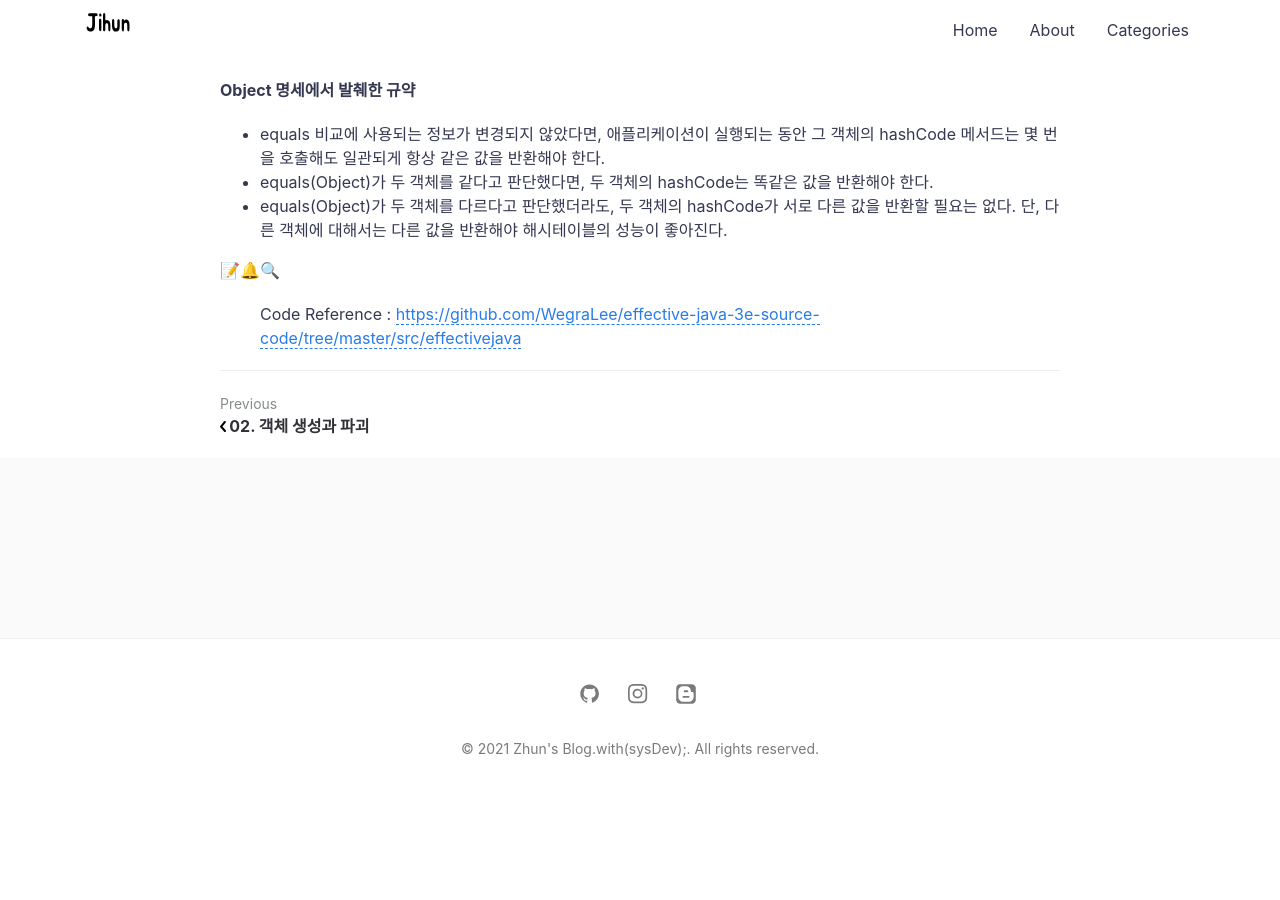
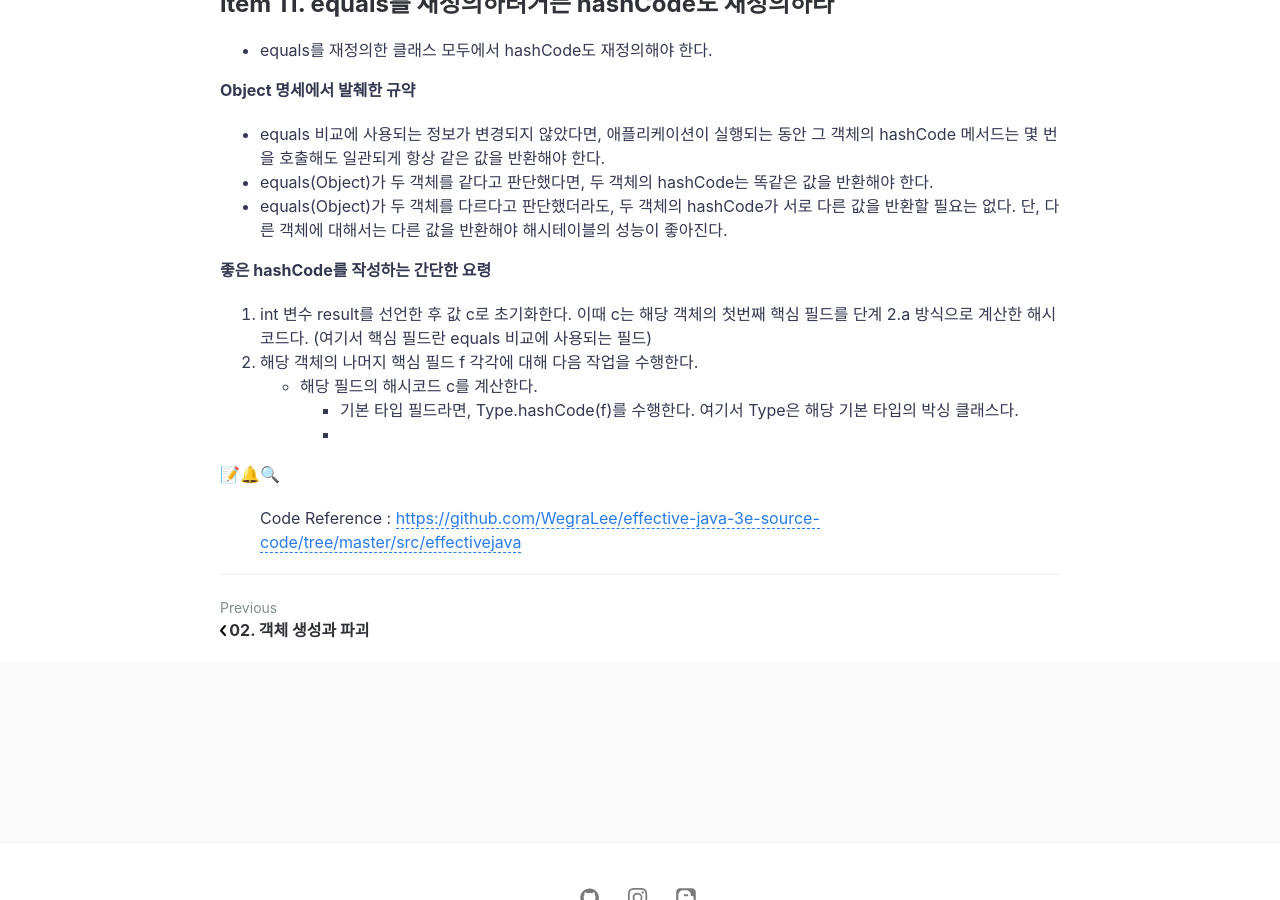
Before and after one commit to jihunparkme/jihunparkme.github.io, a Jekyll site: the page built from _posts/2021-03-15-모든_객체의_공통_메서드.md, in a window 1280 px wide and 900 px high, scrolled down 4733 px. Built offline with Jekyll 4.4.1, drawn with Linux system fonts in a browser that asks for light colours; comment, search, counter and statistics services are not loaded; before the commit the page ends 5537 px from its top, so only the background shows below that.

Commit message:
hashcode 작성하는 간단한 요령

```diff
--- a/_posts/2021-03-15-모든_객체의_공통_메서드.md
+++ b/_posts/2021-03-15-모든_객체의_공통_메서드.md
@@ -214,7 +214,13 @@ public final class PhoneNumber {
 - equals(Object)가 두 객체를 같다고 판단했다면, 두 객체의 hashCode는 똑같은 값을 반환해야 한다.
 - equals(Object)가 두 객체를 다르다고 판단했더라도, 두 객체의 hashCode가 서로 다른 값을 반환할 필요는 없다. 단, 다른 객체에 대해서는 다른 값을 반환해야 해시테이블의 성능이 좋아진다.
 
+**좋은 hashCode를 작성하는 간단한 요령**
 
+1. int 변수 result를 선언한 후 값 c로 초기화한다. 이때 c는 해당 객체의 첫번째 핵심 필드를 단계 2.a 방식으로 계산한 해시코드다. (여기서 핵심 필드란 equals 비교에 사용되는 필드)
+2. 해당 객체의 나머지 핵심 필드 f 각각에 대해 다음 작업을 수행한다.
+   - 해당 필드의 해시코드 c를 계산한다.
+     - 기본 타입 필드라면, Type.hashCode(f)를 수행한다. 여기서 Type은 해당 기본 타입의 박싱 클래스다.
+     -
 
 
 
```
